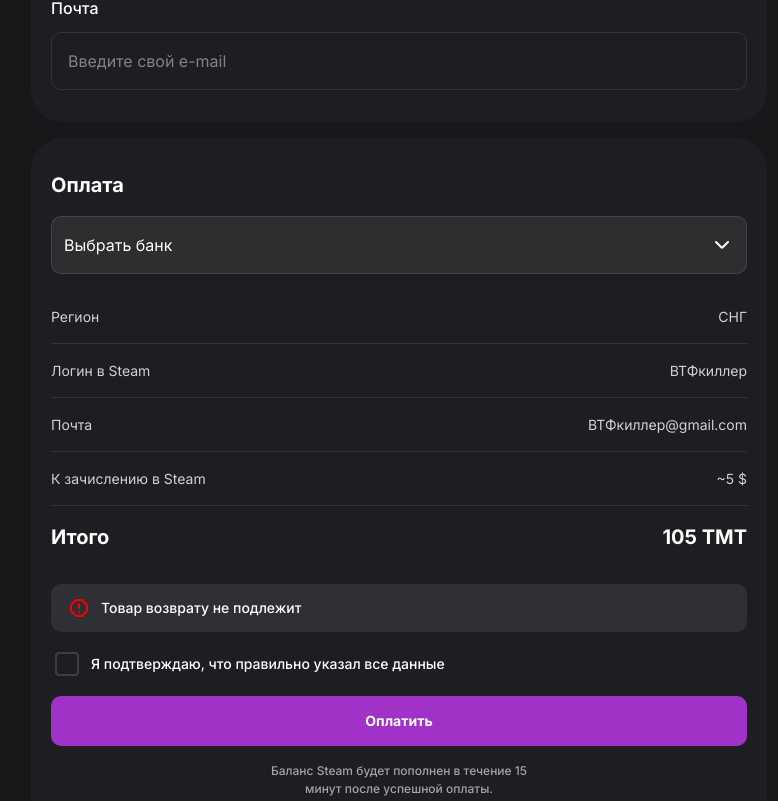
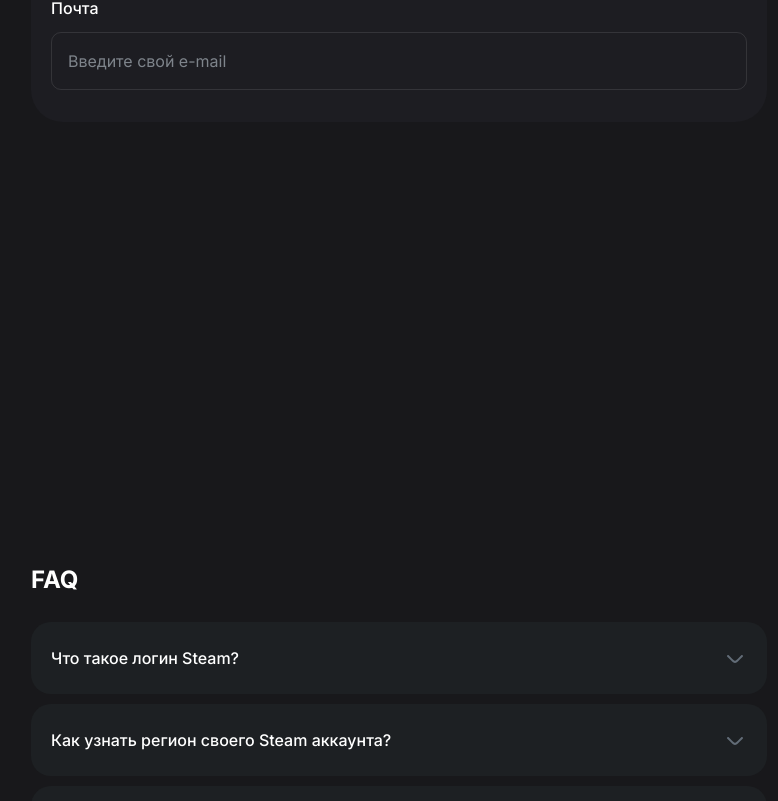
Before and after one commit to selbibegiyeva1/react-webview, a React (Vite) app: page /steam in a window 1280 px wide. Shown: the part 1139-1940 px from the top of the page, without its empty margins (241-1019 px from the left). Built offline with nearby package versions, Linux system fonts and the light colour scheme; no server answers.

Commit message:
total sticky window

```diff
--- a/src/component/steam/Total.tsx
+++ b/src/component/steam/Total.tsx
@@ -8,6 +8,7 @@ interface TotalProps {
         confirm: boolean;
     };
     onPay: () => void;
+    isSticky: boolean;
 }
 
 function Total({
@@ -17,6 +18,7 @@ function Total({
     onToggleConfirm,
     errors,
     onPay,
+    isSticky
 }: TotalProps) {
     const showBankError = errors.bank;
     const showConfirmError = errors.confirm && !isConfirmed;
@@ -33,7 +35,7 @@ function Total({
         >
             <b className="text-[20px]">Оплата</b>
 
-            <div className="mt-4">
+            <div className={isSticky ? "hidden" : "mt-4"}>
                 <div
                     onClick={click}
                     className={`flex items-center justify-between px-3 py-4 rounded-[10px] bg-[#2E2E31] cursor-pointer border ${showBankError ? "border-[#F50100]" : "border-[#FFFFFF1A]"
@@ -50,15 +52,15 @@ function Total({
             </div>
 
             <div className="my-4">
-                <div className="flex justify-between py-4 text-[14px] text-[#FFFFFFCC] border-b border-[#FFFFFF1A]">
+                <div className={isSticky ? "hidden" : "flex justify-between py-4 text-[14px] text-[#FFFFFFCC] border-b border-[#FFFFFF1A]"}>
                     <p>Регион</p>
                     <p>СНГ</p>
                 </div>
-                <div className="flex justify-between py-4 text-[14px] text-[#FFFFFFCC] border-b border-[#FFFFFF1A]">
+                <div className={isSticky ? "hidden" : "flex justify-between py-4 text-[14px] text-[#FFFFFFCC] border-b border-[#FFFFFF1A]"}>
                     <p>Логин в Steam</p>
                     <p>ВТФкиллер</p>
                 </div>
-                <div className="flex justify-between py-4 text-[14px] text-[#FFFFFFCC] border-b border-[#FFFFFF1A]">
+                <div className={isSticky ? "hidden" : "flex justify-between py-4 text-[14px] text-[#FFFFFFCC] border-b border-[#FFFFFF1A]"}>
                     <p>Почта</p>
                     <p>ВТФкиллер@gmail.com</p>
                 </div>
@@ -84,7 +86,7 @@ function Total({
             <button
                 type="button"
                 onClick={onToggleConfirm}
-                className="mb-4 flex items-center gap-3 px-1 py-1 rounded-[10px] cursor-pointer"
+                className={isSticky ? "hidden" : "mb-4 flex items-center gap-3 px-1 py-1 rounded-[10px] cursor-pointer"}
             >
                 <div
                     className={`min-h-6 min-w-6 rounded-sm border-2 flex items-center justify-center transition-colors ${showConfirmError
--- a/src/pages/Steam.tsx
+++ b/src/pages/Steam.tsx
@@ -1,4 +1,4 @@
-import { useState } from "react";
+import { useState, useEffect } from "react";
 
 import Search from "../component/home/Search";
 import Modal from "../component/steam/Modal";
@@ -34,6 +34,8 @@ function Steam() {
         bank: false,
         confirm: false,
     });
+
+    const [isSticky, setIsSticky] = useState(true);
 
     const modalFunc = () => setModal((prev) => !prev);
     const bankFunc = () => setBanks((prev) => !prev);
@@ -81,6 +83,32 @@ function Steam() {
             return;
         }
     };
+
+    useEffect(() => {
+        const handleScroll = () => {
+            // how many pixels we scrolled from the top
+            const scrollY = window.scrollY || window.pageYOffset;
+
+            // viewport height in pixels
+            const viewportHeight =
+                window.innerHeight || document.documentElement.clientHeight;
+
+            // when scroll position > 70% of one screen height => turn off sticky
+            const thresholdPx = viewportHeight * 0.7;
+
+            const shouldStick = scrollY < thresholdPx;
+
+            setIsSticky(shouldStick);
+        };
+
+        handleScroll(); // run once on mount so it's correct on first render
+
+        window.addEventListener("scroll", handleScroll, { passive: true });
+
+        return () => {
+            window.removeEventListener("scroll", handleScroll);
+        };
+    }, []);
 
     return (
         <div className="h-full relative">
@@ -138,7 +166,7 @@ function Steam() {
                     />
                 </div>
 
-                <div className="my-4">
+                <div className={`my-4 ${isSticky ? "sticky bottom-0" : ""}`}>
                     <Total
                         click={bankFunc}
                         selectedBank={selectedBank}
@@ -146,6 +174,7 @@ function Steam() {
                         onToggleConfirm={handleToggleConfirm}
                         errors={{ bank: errors.bank, confirm: errors.confirm }}
                         onPay={handlePay}
+                        isSticky={isSticky}
                     />
                 </div>
 
```
